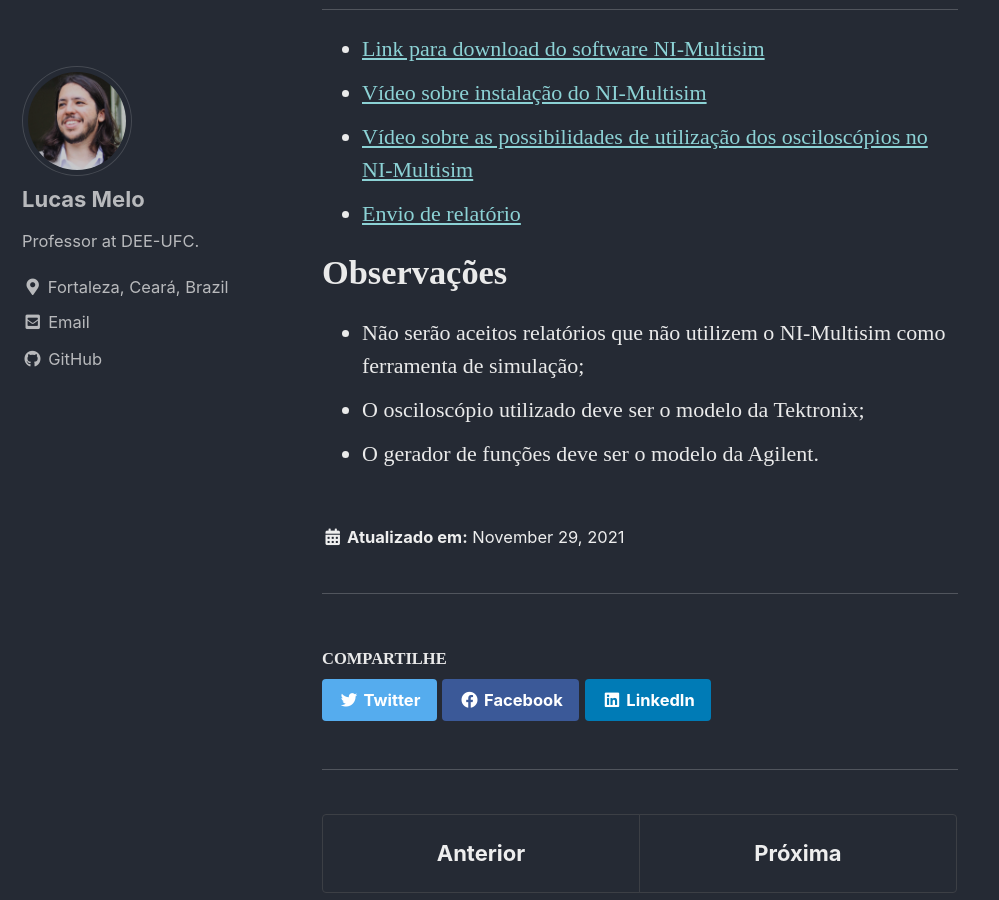
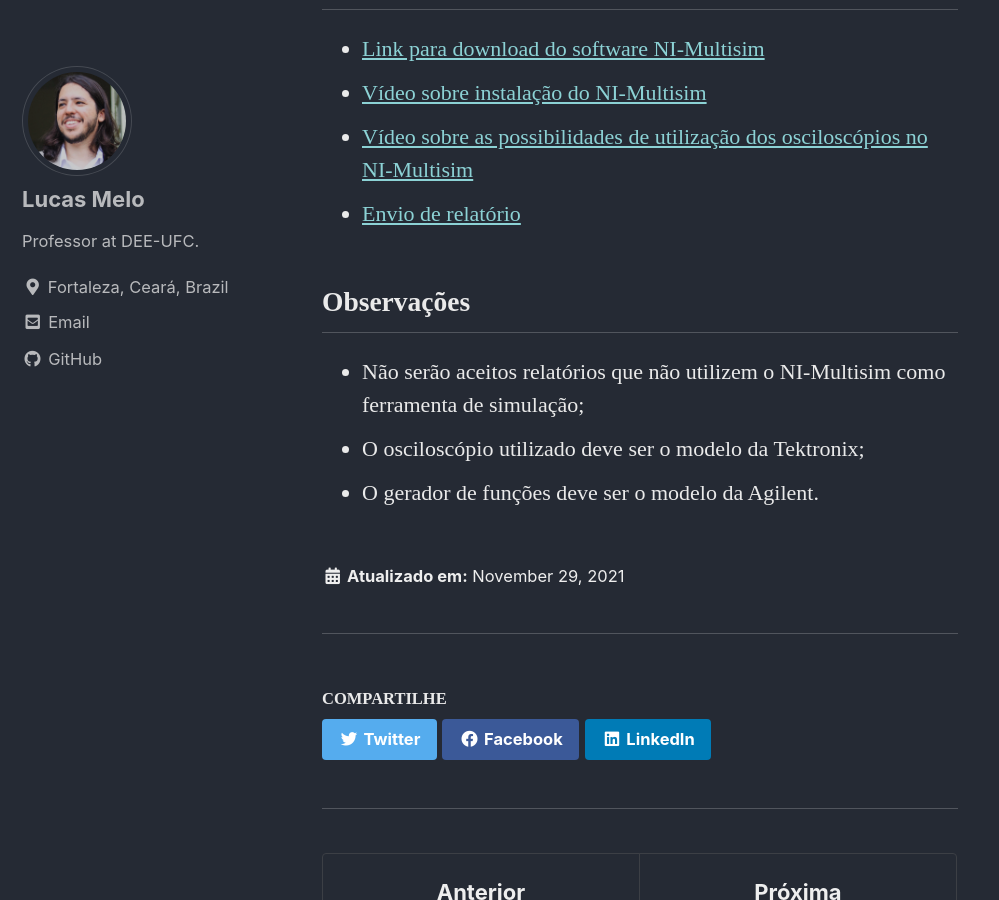
Before and after one commit to lucassm/lucassm.github.io, a Jekyll site: the page built from _teaching/Lab-CI-2021-2/Lab-VII/index.md, in a window 1280 px wide and 900 px high, scrolled down 896 px. Shown: the whole window, without its empty margins (0-999 px from the left). Built offline with Jekyll 4.4.1, drawn with Linux system fonts in a browser that asks for light colours; cached includes are drawn as plain includes; some web fonts are replaced.

Commit message:
UPDATE: Generic

```diff
--- a/_teaching/Lab-CI-2021-2/Lab-VII/index.md
+++ b/_teaching/Lab-CI-2021-2/Lab-VII/index.md
@@ -25,7 +25,7 @@
 - [Vídeo sobre as possibilidades de utilização dos osciloscópios no NI-Multisim](https://www.youtube.com/watch?v=TpFBLa0_WUo)
 - [Envio de relatório](https://forms.gle/Wqi6JVGVS7mT5Wmv8)
 
-# Observações
+## Observações
 - Não serão aceitos relatórios que não utilizem o NI-Multisim como ferramenta de simulação;
 - O osciloscópio utilizado deve ser o modelo da Tektronix;
 - O gerador de funções deve ser o modelo da Agilent.
```
